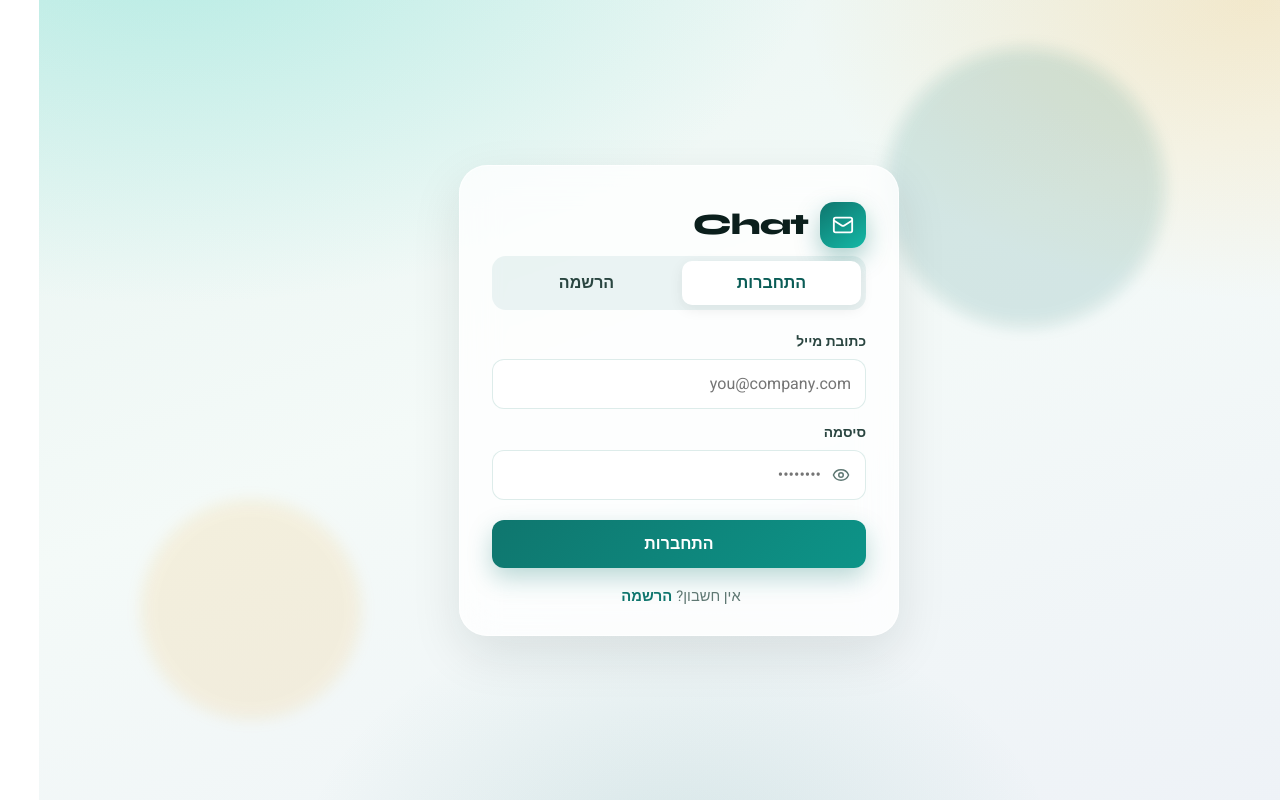
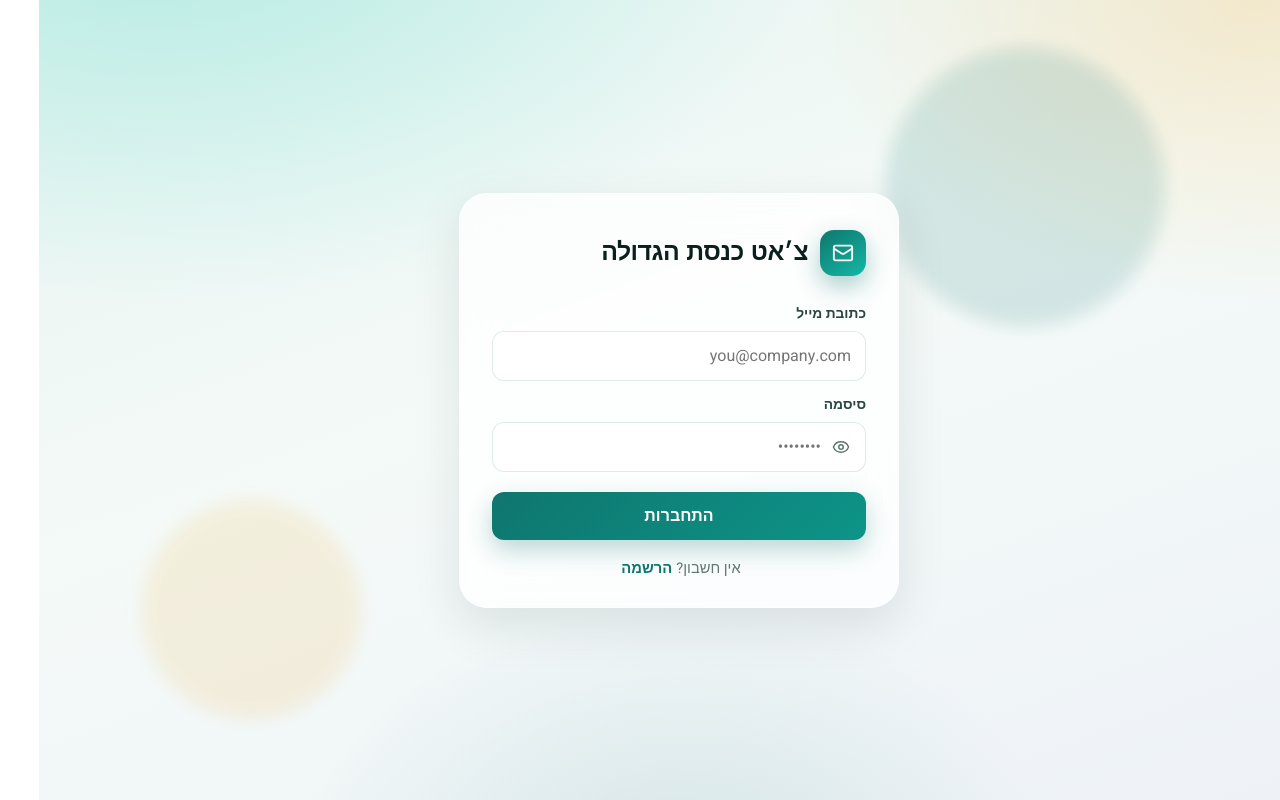
Before and after one commit to menachemlabin-star/mail-chat-app, a React (Vite) app: page / in a window 1280 px wide. Built offline with nearby package versions, Linux system fonts and the light colour scheme; no server answers.

Commit message:
Remove auth tabs and rename brand to Hebrew Knesset chat title

```diff
--- a/index.html
+++ b/index.html
@@ -4,7 +4,7 @@
     <meta charset="UTF-8" />
     <link rel="icon" type="image/svg+xml" href="/favicon.svg" />
     <meta name="viewport" content="width=device-width, initial-scale=1.0" />
-    <title>Chat</title>
+    <title>צ׳אט כנסת הגדולה</title>
     <link rel="preconnect" href="https://fonts.googleapis.com" />
     <link rel="preconnect" href="https://fonts.gstatic.com" crossorigin />
     <link
--- a/src/App.tsx
+++ b/src/App.tsx
@@ -10,7 +10,7 @@ export default function App() {
       <div className="app-shell auth-page">
         <div className="auth-card" style={{ textAlign: 'center' }}>
           <div className="brand" style={{ justifyContent: 'center' }}>
-            <h1 className="brand-name">Chat</h1>
+            <h1 className="brand-name">צ׳אט כנסת הגדולה</h1>
           </div>
           <p className="auth-tagline">מתחבר…</p>
         </div>
--- a/src/components/AuthScreen.tsx
+++ b/src/components/AuthScreen.tsx
@@ -65,30 +65,7 @@ export function AuthScreen({ onLogin, onRegister }: AuthScreenProps) {
           <div className="brand-mark" aria-hidden>
             <Mail size={22} />
           </div>
-          <h1 className="brand-name">Chat</h1>
-        </div>
-
-        <div className="mode-toggle" role="tablist" aria-label="התחברות או הרשמה">
-          <button
-            type="button"
-            className={view === 'login' ? 'active' : ''}
-            onClick={() => {
-              setView('login');
-              setError('');
-            }}
-          >
-            התחברות
-          </button>
-          <button
-            type="button"
-            className={view === 'register' ? 'active' : ''}
-            onClick={() => {
-              setView('register');
-              setError('');
-            }}
-          >
-            הרשמה
-          </button>
+          <h1 className="brand-name">צ׳אט כנסת הגדולה</h1>
         </div>
 
         <form onSubmit={submit}>
--- a/src/index.css
+++ b/src/index.css
@@ -121,7 +121,7 @@ button:disabled {
   display: flex;
   align-items: center;
   gap: 12px;
-  margin-bottom: 8px;
+  margin-bottom: 28px;
 }
 
 .brand-mark {
@@ -133,14 +133,15 @@ button:disabled {
   place-items: center;
   color: white;
   box-shadow: 0 10px 24px rgba(15, 118, 110, 0.35);
+  flex-shrink: 0;
 }
 
 .brand-name {
   font-family: var(--font-display);
   font-weight: 800;
-  font-size: 1.85rem;
-  letter-spacing: -0.03em;
-  line-height: 1;
+  font-size: clamp(1.15rem, 4.2vw, 1.55rem);
+  letter-spacing: -0.02em;
+  line-height: 1.15;
   margin: 0;
 }
 
```
